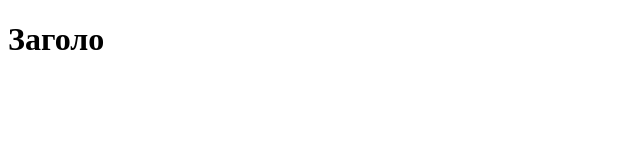
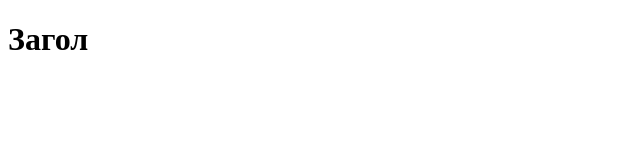
Before and after one commit to Alekstaiger247/github-test, a plain HTML site: page index.html in a window 1280 px wide. Shown: the full height of the page, 0-640 px from the left. Drawn offline with Linux system fonts and the light colour scheme.

Commit message:
буква о

```diff
--- a/index.html
+++ b/index.html
@@ -6,7 +6,7 @@
 	<link rel="stylesheet"  href="style.css">
 </head>
 <body>
-<h1>Заголо</h1>
+<h1>Загол</h1>
 
 </body>
 </html>
```
